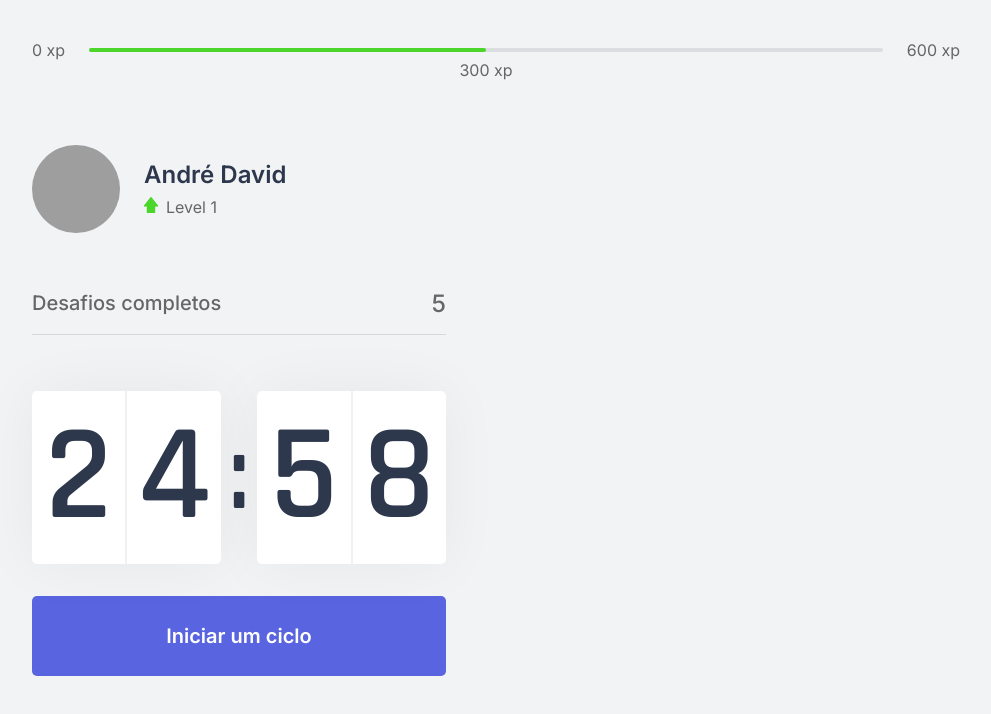
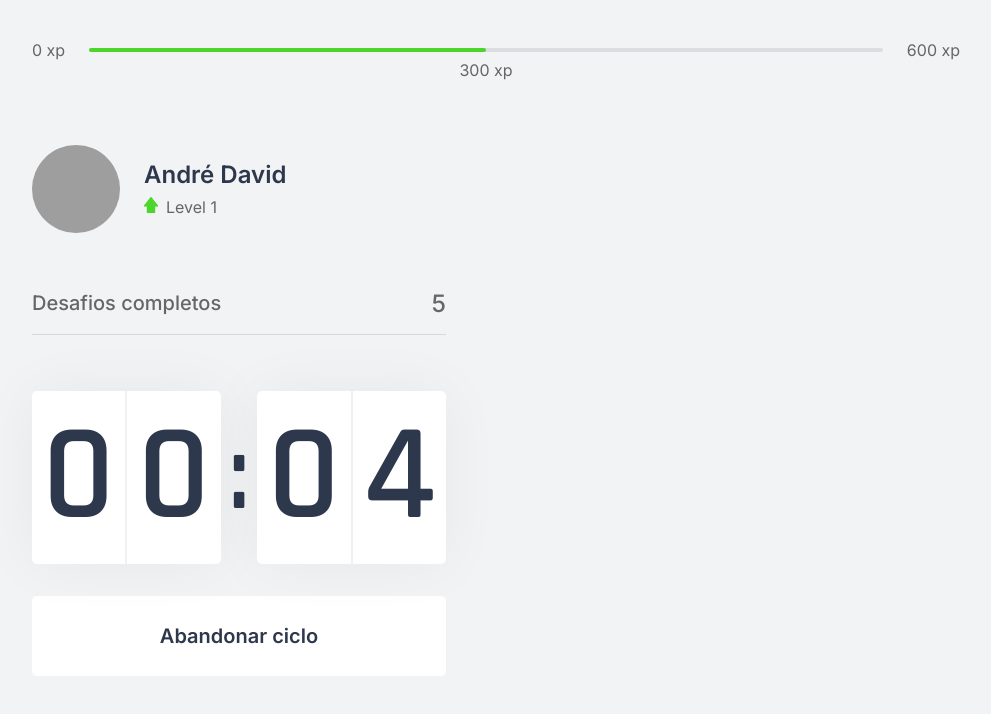
Before and after one commit to andredavid1/nlw-4-next-moveit, a Next.js app: page / in a window 1280 px wide. Both pictures are taken after a click on the button "Iniciar um ciclo". Shown: the top 714 px of the page, without its empty margins (144-1135 px from the left). Built offline with nearby package versions, Linux system fonts and the light colour scheme; grey boxes are pictures that could not be loaded.

Commit message:
refactor: improving countdown component

```diff
--- a/src/components/Countdown.tsx
+++ b/src/components/Countdown.tsx
@@ -1,27 +1,39 @@
 import { useEffect, useState } from 'react'
 import styles from '../styles/components/Countdown.module.css'
 
+let countdownTimeout: NodeJS.Timeout;
+
 export function Countdown () {
-  const [time, setTime] = useState(25*60);
-  const [active, setActive] = useState(false);
+  const [time, setTime] = useState(0.1 * 60);
+  const [isActive, setIsActive] = useState(false);
+  const [hasFinished, setHasFinished] = useState(false);
 
-  const minutes = Math.floor(time /60);
+  const minutes = Math.floor(time / 60);
   const seconds = time % 60;
 
   const [minuteLeft, minuteRight] = String(minutes).padStart(2, '0').split('');
   const [secondLeft, secondRight] = String(seconds).padStart(2, '0').split('');
 
   function startCountdown() {
-    setActive(true)
+    setIsActive(true)
+  }
+
+  function resetCountdown() {
+    clearTimeout(countdownTimeout);
+    setIsActive(false)
+    setTime(0.1 * 60);
   }
 
   useEffect(() => {
-    if(active && time > 0) {
-      setTimeout(() => {
+    if(isActive && time > 0) {
+      countdownTimeout = setTimeout(() => {
         setTime(time - 1)
       }, 1000);
+    } else if (isActive && time === 0) {
+      setHasFinished(true)
+      setIsActive(false)
     }
-  }, [active, time]);
+  }, [isActive, time]);
 
   return (
     <div>
@@ -37,6 +49,24 @@
         </div>
       </div>
 
+      { hasFinished ? (
+        <button
+          disabled
+          className={styles.countdownButton}
+        >
+          Ciclo encerrado
+        </button>
+      ) : (
+        <>
+          { isActive ? (
+            <button
+              type='button'
+              className={`${styles.countdownButton} ${styles.countdownButtonActive}`}
+              onClick={resetCountdown}
+            >
+              Abandonar ciclo
+            </button>
+          ) : (
             <button
               type='button'
               className={styles.countdownButton}
@@ -44,6 +74,9 @@
             >
               Iniciar um ciclo
             </button>
+          )}
+        </>
+      )}
     </div>
   )
 }
--- a/src/styles/components/Countdown.module.css
+++ b/src/styles/components/Countdown.module.css
@@ -59,6 +59,22 @@
   transition: background-color 0.2s;
 }
 
-.countdownButton:hover {
+.countdownButton:not(:disabled):hover {
   background: var(--blue-dark);
 }
+
+.countdownButtonActive {
+  background: var(--white);
+  color: var(--title);
+}
+
+.countdownButtonActive:not(:disabled):hover {
+  background: var(--red);
+  color: var(--white);
+}
+
+.countdownButton:disabled {
+  background: var(--white);
+  color: var(--text);
+  cursor: not-allowed;
+}
```
Lines whose indentation alone changed are shown as unchanged.
